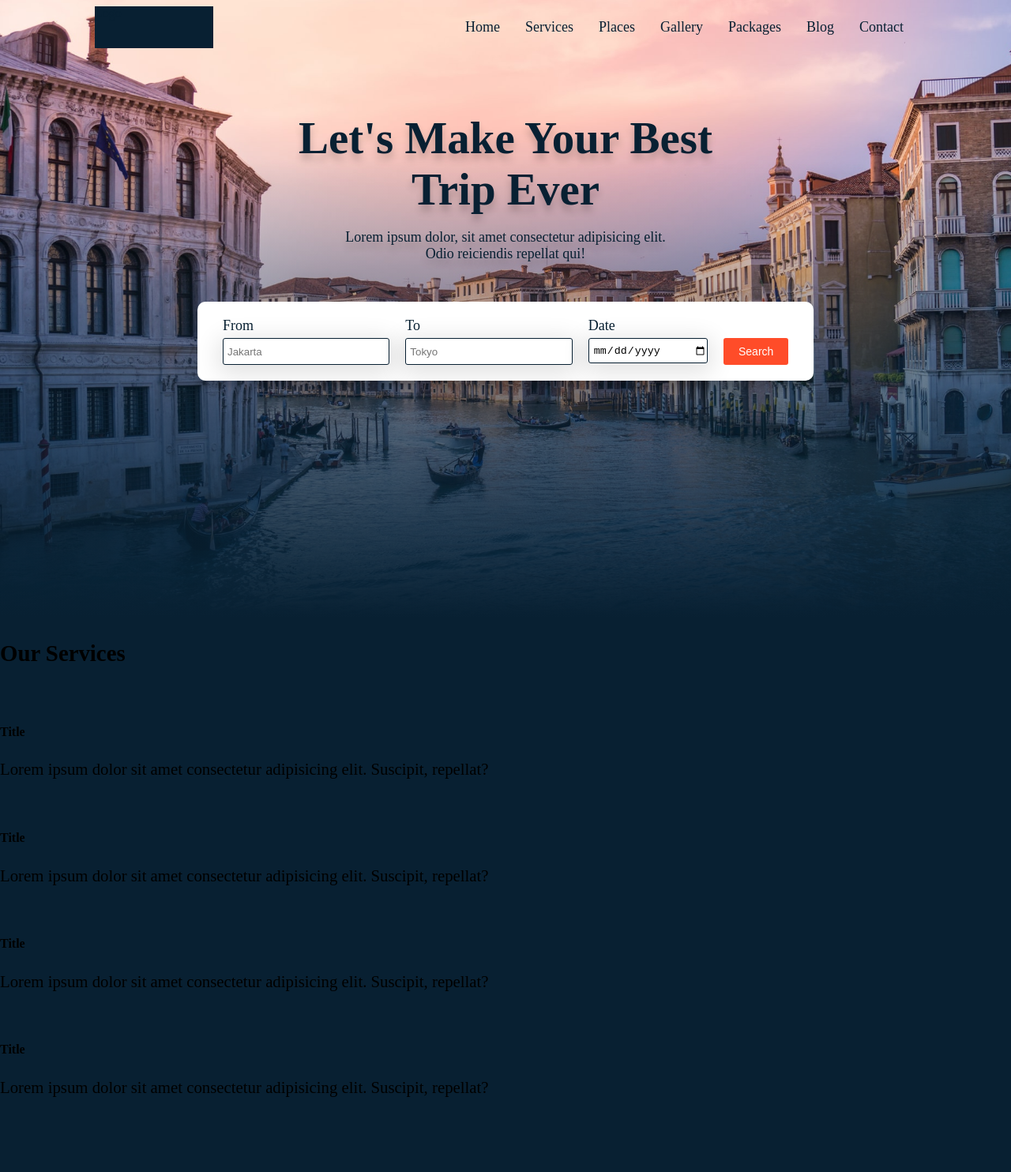
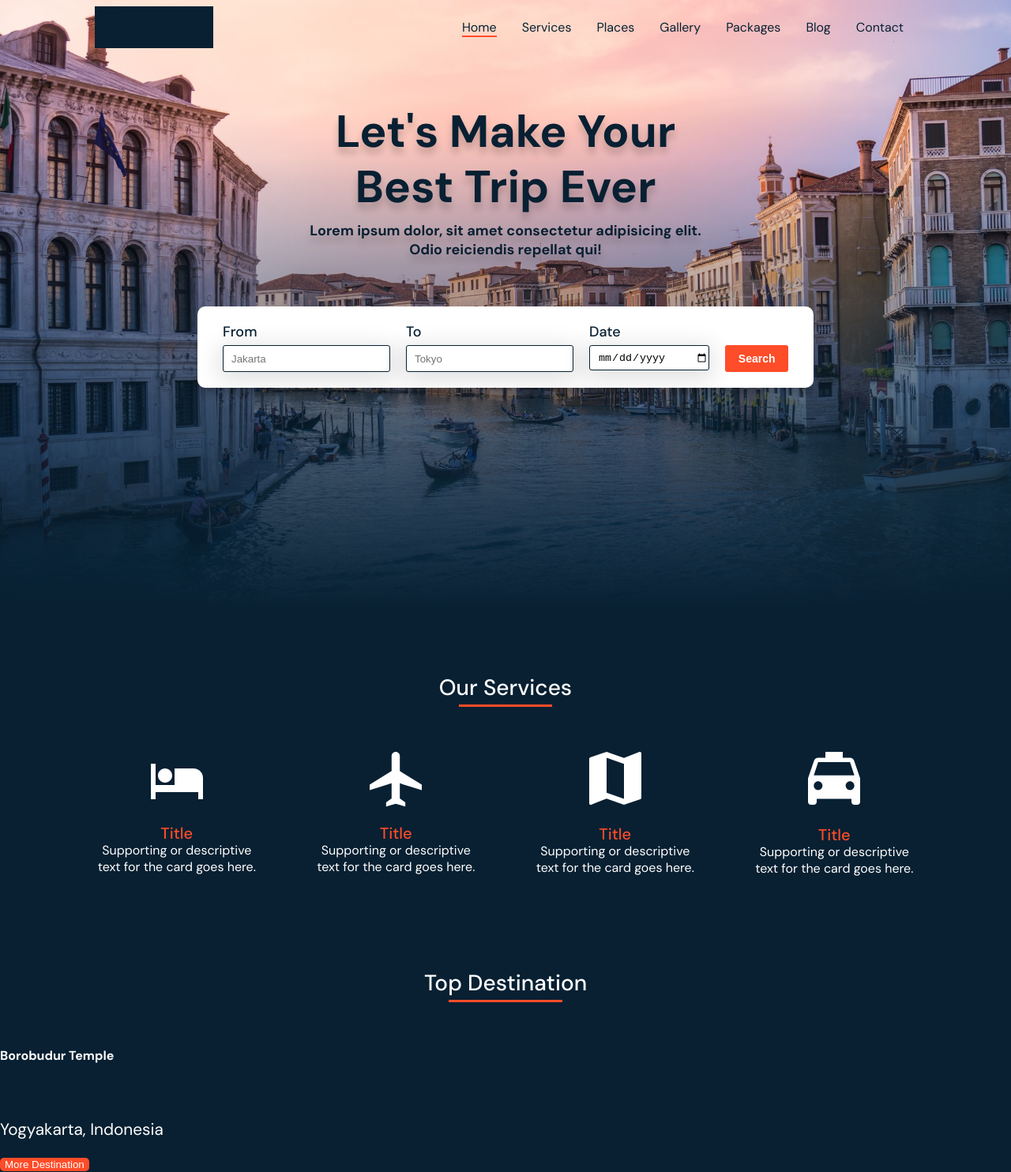
Before and after one commit to LuthfiDbz/tripable.github.io, a plain HTML site: page index.html in a window 1280 px wide. Shown: the whole page at 79% size. Before the commit the page ends 1410 px from the top, so only its background shows below. Drawn offline with Linux system fonts and the light colour scheme.

Commit message:
destination-section

```diff
--- a/css/base/typography.css
+++ b/css/base/typography.css
@@ -1,3 +1,6 @@
+body {
+  font-family: var(--font-family);
+}
 h1 {font-size: 4.4rem;}
 h2 {font-size: 2.6rem;}
 h3 {font-size: 1.8rem;}
--- a/css/header.css
+++ b/css/header.css
@@ -3,6 +3,8 @@
   justify-content: space-between;
   padding: 8px 120px;
   color: var(--primary-color);
+  position: relative;
+  z-index: 2;
 }
 
 .logo {
@@ -15,6 +17,14 @@
 }
 
 .menu-bar li {
-  font-size: var(--font18px);
+  font-size: 1rem;
   margin: 0 1rem;
 }
+
+.menu-bar a {
+  color: var(--primary-color);
+}
+
+.menu-bar a:hover {
+  color: var(--secondary-color);
+}
--- a/css/main.css
+++ b/css/main.css
@@ -1,5 +1,6 @@
 body {
   background-color: var(--primary-color);
+  color: #fff;
 }
 
 /* Jumbotron */
@@ -7,12 +8,16 @@ body {
   background-image: url(../img/jumbotron.jpg);
   background-size: cover;
   margin: -115px 0 0;
-  padding: 150px 250px 0;
+  padding: 140px 250px 0;
   text-align: center;
   color: var(--primary-color);
   height: 84.8vh;
   position: relative;
-  z-index: -2;
+}
+
+.jumbotron-container {
+  position: relative;
+  z-index: 1;
 }
 
 .jumbotron::after {
@@ -24,21 +29,23 @@ body {
   bottom: 0px;
   left: 0;
   background-image: linear-gradient(to top, var(--primary-color), rgba(0,0,0,0));
-  z-index: -1;
 }
 
 .jumbotron h1 {
   font-size: var(--font57px);
   padding: 0 120px;
   text-shadow: var(--ambient-shadow);
+  font-weight: 600;
+  line-height: 70px;
 }
 
 .jumbotron p {
   font-size: var(--font18px);
-  padding: 0 170px;
-  margin-top: -20px;
-  margin-bottom: 50px;
+  padding: 0 120px;
+  margin-top: -30px;
+  margin-bottom: 60px;
   text-shadow: var(--ambient-shadow);
+  font-weight: 600;
 }
 
 .tripCTA {
@@ -59,17 +66,49 @@ body {
   font-size: var(--font18px);
 }
 
+.tripCTA label {
+  font-weight: 500;
+}
+
 .tripCTA input {
   margin-right: 15px;
   height: 30px;
   box-shadow: var(--penumbra-shadow);
   border-radius: 3px;
   border: 1px solid var(--primary-color);
-  padding-left: 5px;
+  padding-left: 10px;
 }
 
 .tripCTA .btn {
   grid-area: button2;
   border-radius: 3px;
   font-size: var(--font14px);
+  font-weight: 600;
 }
+
+/* Services */
+.services {
+  text-align: center;
+  margin-top: 80px;
+  padding: 0 120px;
+  margin-bottom: 100px;
+}
+
+.services-content {
+  display: flex;
+  justify-content: space-between;
+  gap: 70px;
+}
+
+.services-card:first-child img {
+  padding-top: 15px;
+  margin-bottom: 10px;
+}
+
+.services-card:nth-child(3) img {
+  margin-bottom: 4px;
+}
+
+.services-card:last-child img {
+  margin-bottom: 5px;
+}
--- a/css/utility.css
+++ b/css/utility.css
@@ -1,3 +1,25 @@
+.active {
+  border-bottom: 2px solid var(--tertiary-color);
+}
+
+.title {
+  font-weight: 500;
+  text-align: center;
+  width: fit-content;
+  margin: auto;
+  font-size: var(--font28px);
+  margin-bottom: 57px;
+}
+
+.title::after {
+  content: '';
+  display: block;
+  border-bottom: 3px solid var(--tertiary-color);
+  width: 70%;
+  margin: auto;
+  padding-bottom: 3px;
+}
+
 /* button */
 .btn {
   border-radius: 5px;
@@ -8,4 +30,26 @@
   background-color: var(--tertiary-color);
   color: #fff;
 }
+
+.btn-primary:hover {
+  background-color: #cc3d20;
+  cursor: pointer;
+}
+
 /* card */
+.services-card img {
+  width: 32%;
+}
+
+.services-card h5 {
+  font-size: var(--font20px);
+  color: var(--tertiary-color);
+  font-weight: 500;
+  margin-top: 15px;
+}
+
+.services-card p {
+  font-size: 1rem;
+  font-weight: 400;
+  margin-top: -35px;
+}
--- a/css/variables.css
+++ b/css/variables.css
@@ -21,5 +21,5 @@
   --font72px: 4.5rem;
 
 
-  --font-family: 'Gill Sans', 'Gill Sans MT', Calibri, 'Trebuchet MS', sans-serif;
+  --font-family: 'DM Sans', sans-serif;
 }
--- a/index.html
+++ b/index.html
@@ -11,6 +11,9 @@
   <link rel="stylesheet" href="css/footer.css">
   <link rel="stylesheet" href="css/utility.css">
   <link rel="stylesheet" href="css/variables.css">
+  <link rel="preconnect" href="https://fonts.googleapis.com">
+  <link rel="preconnect" href="https://fonts.gstatic.com" crossorigin>
+  <link href="https://fonts.googleapis.com/css2?family=DM+Sans:wght@400;500;700&display=swap" rel="stylesheet">
   <title>Tripable</title>
 </head>
 <body>
@@ -19,13 +22,13 @@
     <div class="logo">Logo</div>
     <nav class="menu">
       <ul class="menu-bar">
-        <li>Home</li>
-        <li>Services</li>
-        <li>Places</li>
-        <li>Gallery</li>
-        <li>Packages</li>
-        <li>Blog</li>
-        <li>Contact</li>
+        <li><a href="#" class="active">Home</a></li>
+        <li><a href="#">Services</a></li>
+        <li><a href="#">Places</a></li>
+        <li><a href="#">Gallery</a></li>
+        <li><a href="#">Packages</a></li>
+        <li><a href="#">Blog</a></li>
+        <li><a href="#">Contact</a></li>
       </ul>
     </nav>
   </header>
@@ -33,6 +36,7 @@
 
   <!-- Jumbotron -->
   <div class="jumbotron">
+    <div class="jumbotron-container">
       <h1>Let's Make Your Best Trip Ever</h1>
       <p>Lorem ipsum dolor, sit amet consectetur adipisicing elit. Odio reiciendis repellat qui!</p>
       <div class="tripCTA">
@@ -48,34 +52,49 @@
         </form>
       </div>
     </div>
+  </div>
   <!-- End Jumbotron -->
 
   <!-- Services -->
   <section class="services">
-    <h3>Our Services</h3>
+    <h3 class="title">Our Services</h3>
     <div class="services-content">
       <div class="services-card">
-        <img src="" alt="">
+        <img src="icon/bed.svg" alt="">
         <h5>Title</h5>
-        <p>Lorem ipsum dolor sit amet consectetur adipisicing elit. Suscipit, repellat?</p>
+        <p>Supporting or descriptive text for the card goes here.</p>
       </div>
       <div class="services-card">
-        <img src="" alt="">
+        <img src="icon/tour.svg" alt="">
         <h5>Title</h5>
-        <p>Lorem ipsum dolor sit amet consectetur adipisicing elit. Suscipit, repellat?</p>
+        <p>Supporting or descriptive text for the card goes here.</p>
       </div>
       <div class="services-card">
-        <img src="" alt="">
+        <img src="icon/transport.svg" alt="">
         <h5>Title</h5>
-        <p>Lorem ipsum dolor sit amet consectetur adipisicing elit. Suscipit, repellat?</p>
+        <p>Supporting or descriptive text for the card goes here.</p>
       </div>
       <div class="services-card">
-        <img src="" alt="">
+        <img src="icon/plane.svg" alt="">
         <h5>Title</h5>
-        <p>Lorem ipsum dolor sit amet consectetur adipisicing elit. Suscipit, repellat?</p>
+        <p>Supporting or descriptive text for the card goes here.</p>
       </div>
     </div>
   </section>
   <!-- End Services -->
+
+  <!-- Destination -->
+  <section class="destination">
+    <h3 class="title">Top Destination</h3>
+    <div class="destination-card">
+      <h5>Borobudur Temple</h5>
+      <div class="location">
+        <img src="" alt="">
+        <p>Yogyakarta, Indonesia</p>
+      </div>
+    </div>
+    <button class="btn btn-primary">More Destination</button>
+  </section>
+  <!-- End Destination -->
 </body>
 </html>
```
Lines whose indentation alone changed are shown as unchanged.
